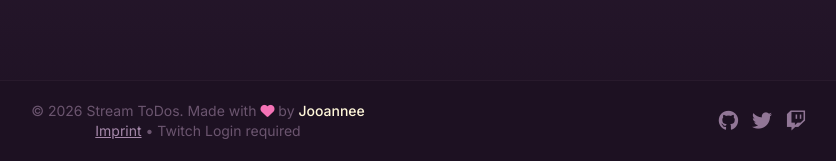
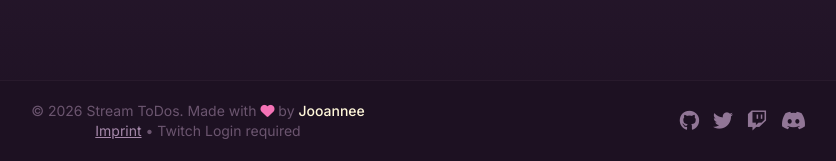
Before and after one commit to Jooannee/Stream-ToDos, a Django app: page / in a window 1280 px wide. Shown: the part 639-800 px from the top of the page, without its empty margins (442-1278 px from the left). Run offline with Django 5.2, Linux system fonts and the light colour scheme; some libraries are stand-ins or nearby versions.

Commit message:
Move footer to own template to modularize. Update footer with Discord Link.

```diff
--- /dev/null
+++ b/todos/templates/todos/footer_partial.html
@@ -0,0 +1,22 @@
+<footer class="bg-dreamy-bg border-t border-dreamy-lavender/5 py-5 text-xs text-dreamy-lavender/40">
+    <div class="max-w-7xl mx-auto px-4 sm:px-4 lg:px-8 relative flex flex-col sm:flex-row items-center justify-center min-h-[32px]">
+        <div class="text-center text-sm">
+            <p>&copy; 2026 Stream ToDos. Made with <i class="fa-solid fa-heart text-pink-400"></i> by <a href="https://links.jooannee.dev" target="_blank" rel="noopener noreferrer" class="text-dreamy-cream hover:underline font-medium">Jooannee</a></p>
+            <p><a href="/imprint" class="text-dreamy-lavender/70 hover:text-dreamy-cream underline">Imprint</a> &bull; Twitch Login required</p>
+        </div>
+        <div class="sm:absolute sm:right-6 lg:right-8 flex items-center gap-3.5 text-xl text-dreamy-lavender/60 mt-3 sm:mt-0">
+            <a href="https://onedev.jooannee.dev/Stream-ToDo" target="_blank" rel="noopener noreferrer" class="hover:text-dreamy-cream transition-colors" title="GitHub">
+                <i class="fa-brands fa-github"></i>
+            </a>
+            <a href="https://x.com/Jooannee0" target="_blank" rel="noopener noreferrer" class="hover:text-dreamy-cream transition-colors" title="Twitter">
+                <i class="fa-brands fa-twitter"></i>
+            </a>
+            <a href="https://www.twitch.tv/jooannee" target="_blank" rel="noopener noreferrer" class="hover:text-dreamy-cream transition-colors" title="Twitch">
+                <i class="fa-brands fa-twitch"></i>
+            </a>
+                <a href="https://discord.gg/q7TwNAYgVy" target="_blank" rel="noopener noreferrer" class="hover:text-dreamy-cream transition-colors" title="Discord">
+                <i class="fa-brands fa-discord"></i>
+            </a>
+        </div>
+    </div>
+</footer>
--- a/todos/templates/todos/index.html
+++ b/todos/templates/todos/index.html
@@ -71,24 +71,6 @@
             </div>
     </div>
 
-    <footer class="bg-dreamy-bg border-t border-dreamy-lavender/5 py-5 text-xs text-dreamy-lavender/40">
-        <div class="max-w-7xl mx-auto px-4 sm:px-4 lg:px-8 relative flex flex-col sm:flex-row items-center justify-center min-h-[32px]">
-            <div class="text-center text-sm">
-                <p>&copy; 2026 Stream ToDos. Made with <i class="fa-solid fa-heart text-pink-400"></i> by <a href="https://links.jooannee.dev" target="_blank" rel="noopener noreferrer" class="text-dreamy-cream hover:underline font-medium">Jooannee</a></p>
-                <p><a href="/imprint" class="text-dreamy-lavender/70 hover:text-dreamy-cream underline">Imprint</a> &bull; Twitch Login required</p>
-            </div>
-            <div class="sm:absolute sm:right-6 lg:right-8 flex items-center gap-3.5 text-xl text-dreamy-lavender/60 mt-3 sm:mt-0">
-                <a href="https://onedev.jooannee.dev/Stream-ToDo" target="_blank" rel="noopener noreferrer" class="hover:text-dreamy-cream transition-colors" title="GitHub">
-                    <i class="fa-brands fa-github"></i>
-                </a>
-                <a href="https://x.com/Jooannee0" target="_blank" rel="noopener noreferrer" class="hover:text-dreamy-cream transition-colors" title="Twitter">
-                    <i class="fa-brands fa-twitter"></i>
-                </a>
-                <a href="https://www.twitch.tv/jooannee" target="_blank" rel="noopener noreferrer" class="hover:text-dreamy-cream transition-colors" title="Twitch">
-                    <i class="fa-brands fa-twitch"></i>
-                </a>
-            </div>
-        </div>
-    </footer>
+    {% include "todos/footer_partial.html" %}
 </body>
 </html>
```
Also changed, not shown: todos/templates/todos/imprint.html (+1 -19 lines).
